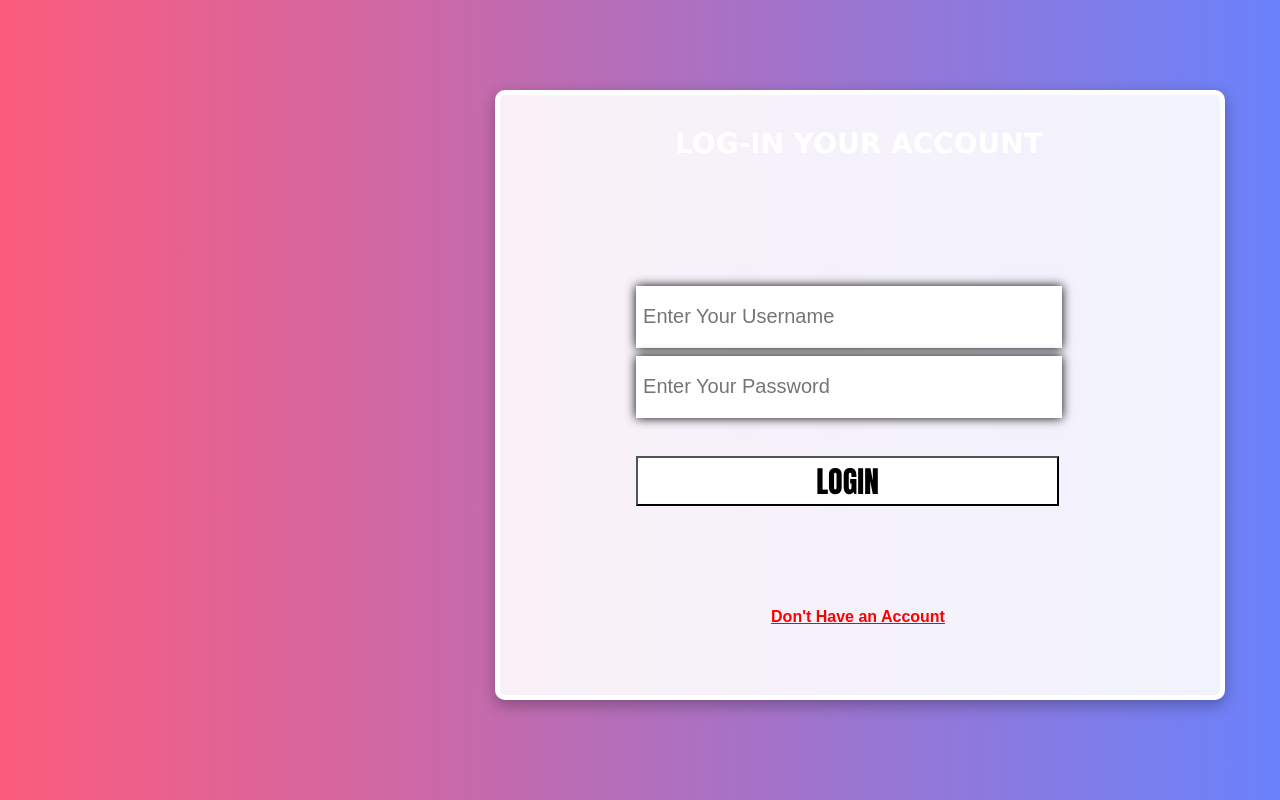
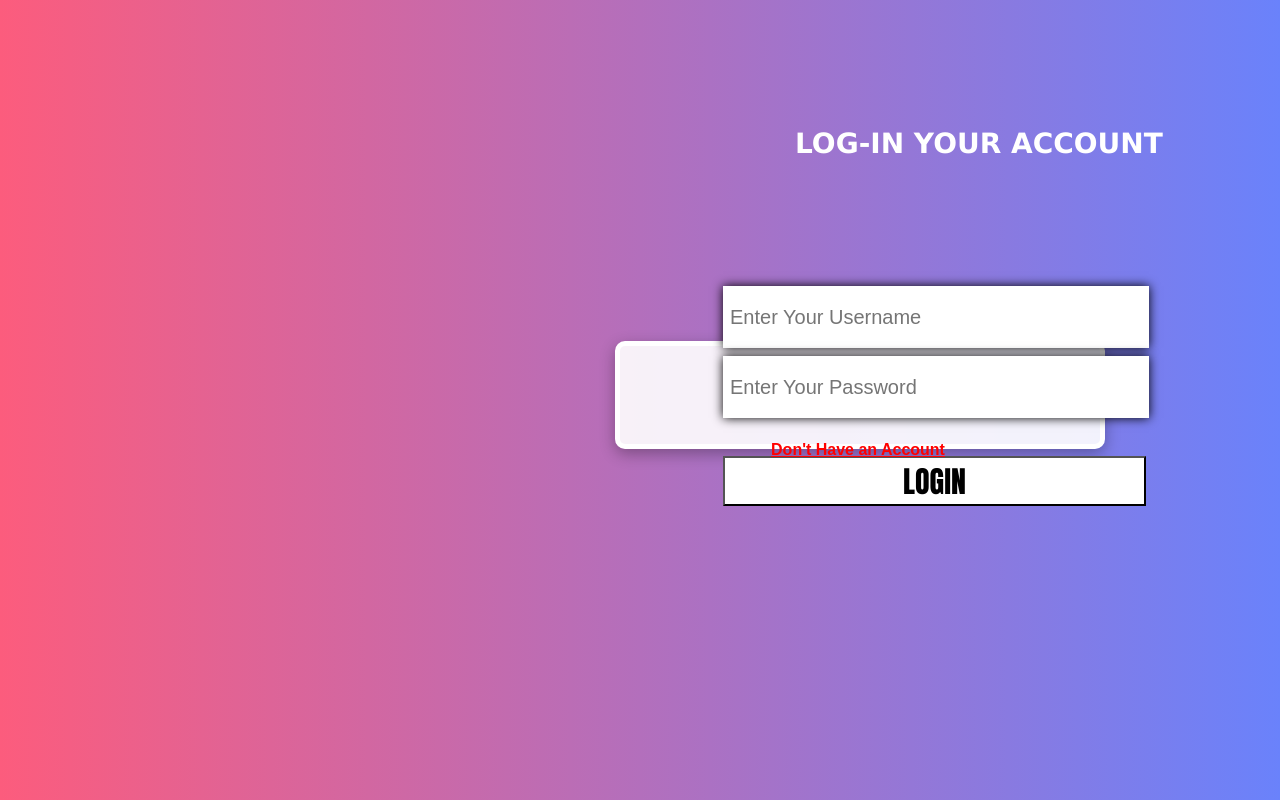
Before and after one commit to Wawayooo/DjangoSocialMedia, a Django app: page / in a window 1280 px wide. Run offline with Django 5.2, Linux system fonts and the light colour scheme.

Commit message:
Changes in Style

```diff
--- a/Static/style/Login.css
+++ b/Static/style/Login.css
@@ -16,16 +16,14 @@ body{
   padding: 40px;
   border-radius: 10px;
   box-shadow: 0 5px 15px rgba(0, 0, 0, 0.3);
-
-  height: 65%;
-  width: 80%;
+  text-align: center;
+  max-width: 400px;
+  width: 100%;
   display: grid;
   justify-content: center;
   align-items: center;
   position: relative;
   left: 460px;
-
-
   margin-top: 90px;
   border: solid, 5px, white;
   bottom: 50px;
```
